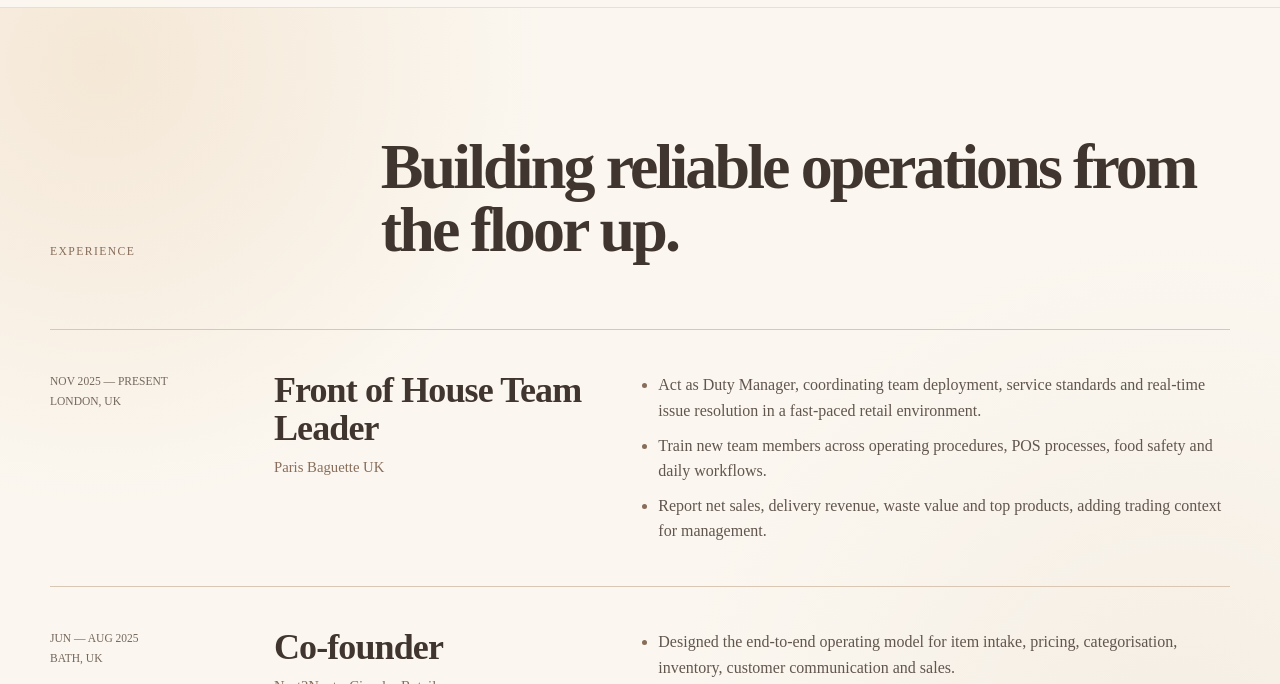
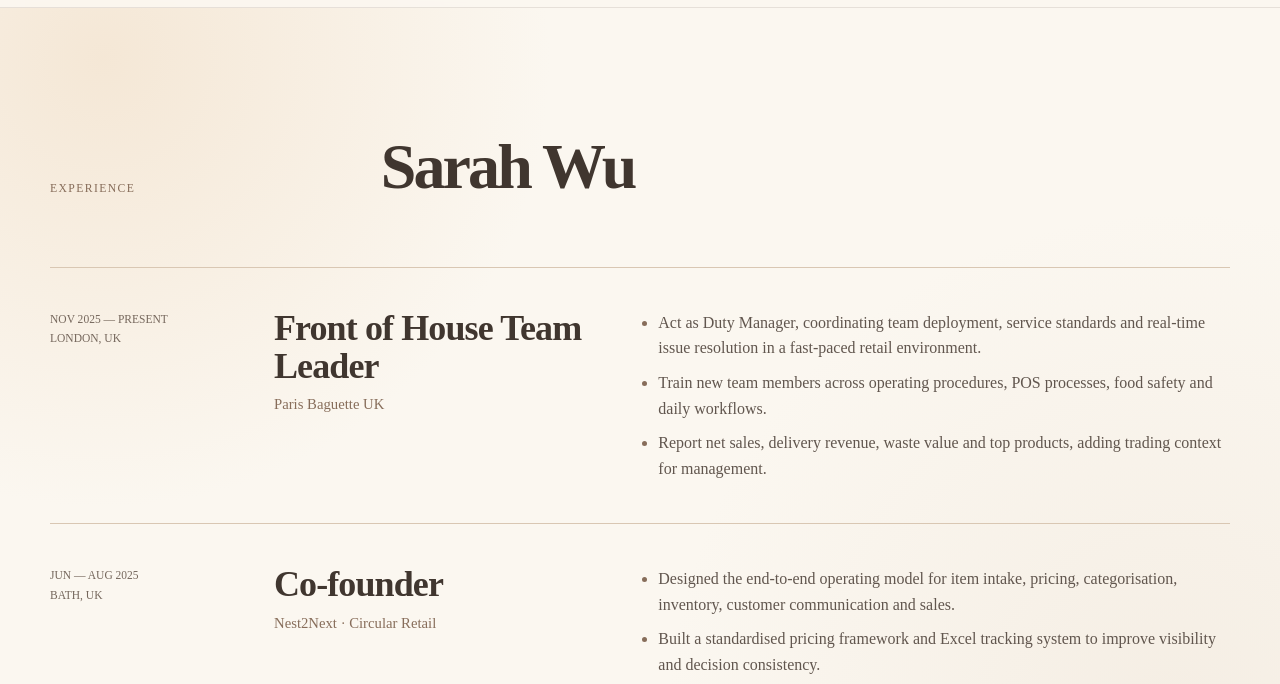
Before and after one commit to sweet19961010-ship-it/yen-ning-portfolio, a plain HTML site: page experience.html in a window 1280 px wide. Shown: the part 65-749 px from the top of the page. Drawn offline with Linux system fonts and the light colour scheme.

Commit message:
Use name as page heading

```diff
--- a/experience.html
+++ b/experience.html
@@ -33,7 +33,7 @@
       <div class="wrap">
         <div class="section-heading reveal">
           <p class="section-kicker">Experience</p>
-          <h1 class="page-title">Building reliable operations from the floor up.</h1>
+          <h1 class="page-title">Sarah Wu</h1>
         </div>
 
         <div class="experience-list">
```
Also changed, not shown: contact.html (+1 -1 lines).
